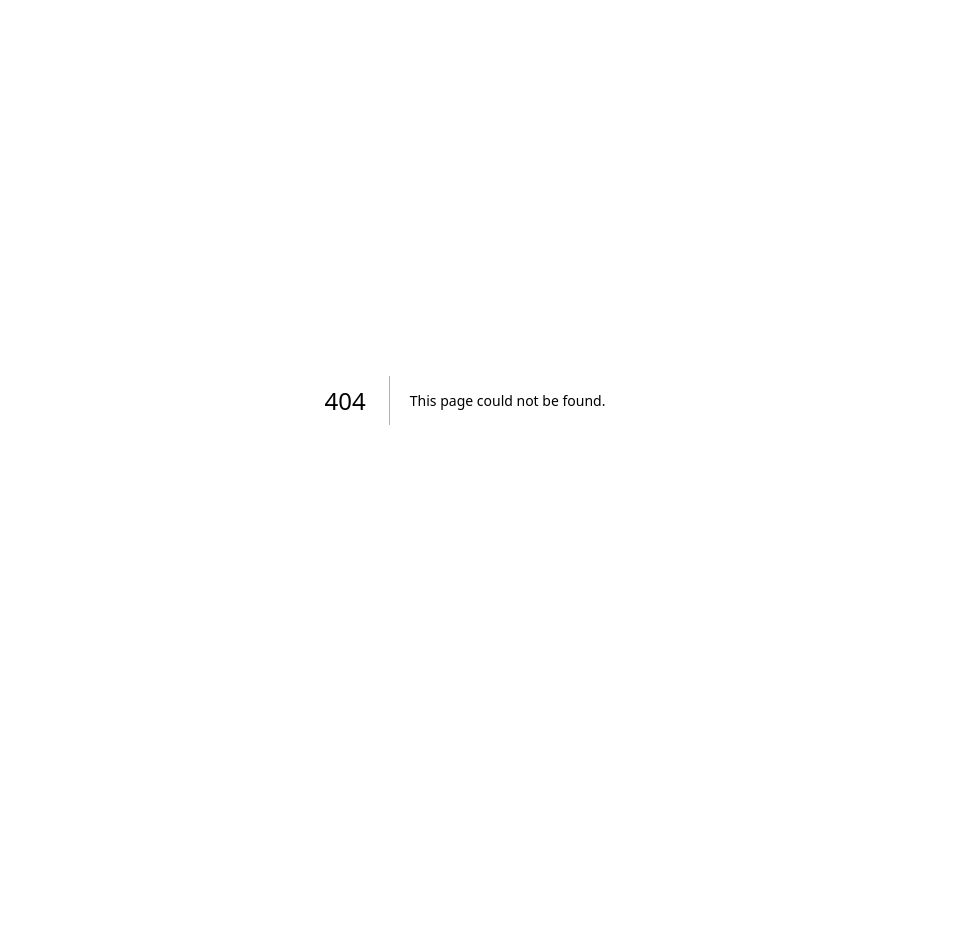
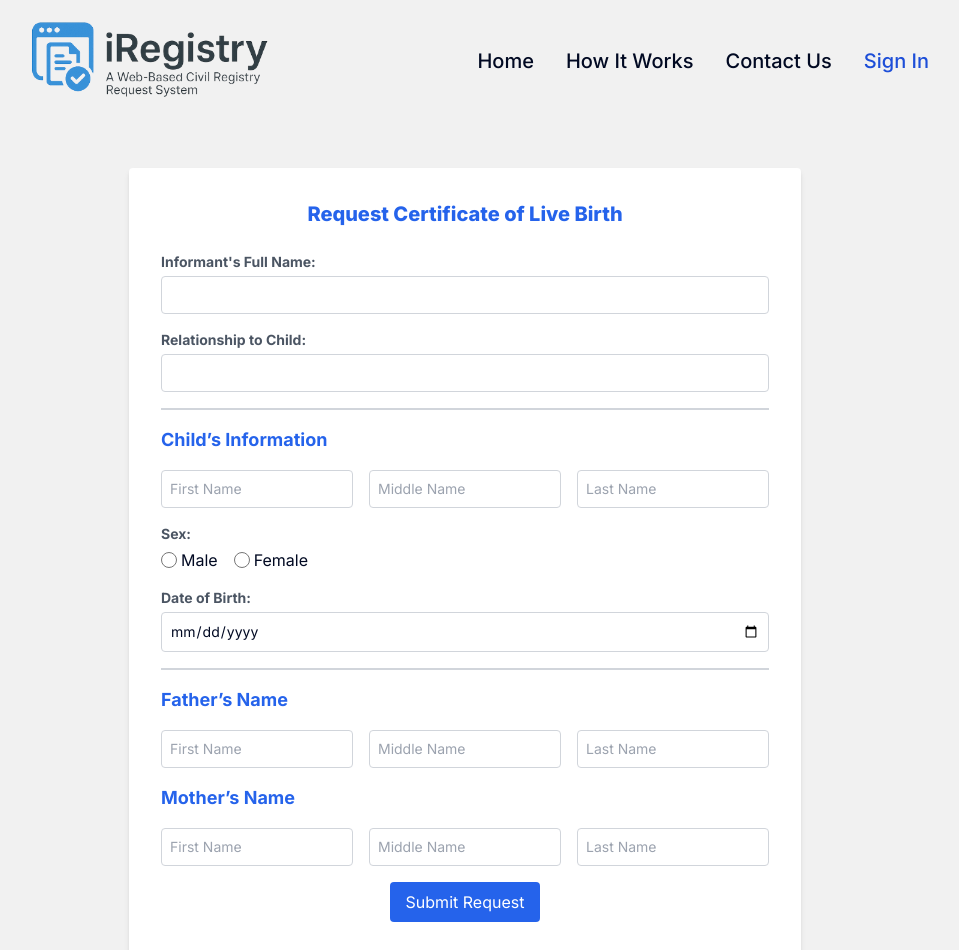
Before and after one commit to lloydeebill/iRegistry, a Next.js app: page /reqstcolb/form in a window 1280 px wide. Before the commit this address had no page. Shown: the top 950 px of the page, without its empty margins (175-1134 px from the left). Before the commit the page ends 800 px from the top, so only its background shows below. Built offline with nearby package versions, Linux system fonts and the light colour scheme; no server answers.

Commit message:
added request colb form

```diff
--- a/app/components/RequestColbForm.jsx
+++ b/app/components/RequestColbForm.jsx
@@ -3,29 +3,31 @@
 import { useState } from "react";
 
 export default function RequestColbForm() {
-	const [formData, setFormData] = useState({
 	const [values, setValues] = useState({
 		informant_name: "",
 		relationship: "",
 		child_firstname: "",
 		child_middlename: "",
 		child_lastname: "",
-      birthdate: "",
-      father_fullname: "",
-      mother_fullname: "",
-    });
-
+		child_sex: "",
+		child_birthdate: "",
+		father_firstname: "",
+		father_middlename: "",
+		father_lastname: "",
+		mother_firstname: "",
+		mother_middlename: "",
+		mother_lastname: "",
 	});
 
 	const handleChange = (e) => {
 		const { name, value } = e.target;
-		setFormData((prev) => ({ ...prev, [name]: value }));
+		setValues((prev) => ({ ...prev, [name]: value }));
 	};
 
 	const handleSubmit = (e) => {
 		e.preventDefault();
-		console.log("Submitted request:", formData);
-		// TODO: send to Supabase or route to preview
+		console.log("Submitted request:", values);
+		// TODO: Insert into Supabase or navigate to preview
 	};
 
 	return (
@@ -66,53 +68,74 @@ export default function RequestColbForm() {
 
 				<hr className="border-t-2 border-gray-300 my-4" />
 
-				{/* Child's Name */}
 				<h2 className="text-lg font-bold text-blue-600">Child’s Information</h2>
-				<div>
-					<label className="text-sm font-bold text-gray-600 block mb-1">
-						First Name:
-					</label>
+
+				{/* Child's Full Name */}
+				<div className="grid grid-cols-1 md:grid-cols-3 gap-4">
 					<input
 						type="text"
 						name="child_firstname"
+						placeholder="First Name"
 						onChange={handleChange}
 						value={values.child_firstname}
 						className="block w-full p-2 rounded text-sm border border-gray-300"
 					/>
-				</div>
-				<div>
-					<label className="text-sm font-bold text-gray-600 block mb-1">
-						Middle Name:
-					</label>
 					<input
 						type="text"
 						name="child_middlename"
+						placeholder="Middle Name"
 						onChange={handleChange}
 						value={values.child_middlename}
 						className="block w-full p-2 rounded text-sm border border-gray-300"
 					/>
-				</div>
-				<div>
-					<label className="text-sm font-bold text-gray-600 block mb-1">
-						Last Name:
-					</label>
 					<input
 						type="text"
 						name="child_lastname"
+						placeholder="Last Name"
 						onChange={handleChange}
 						value={values.child_lastname}
 						className="block w-full p-2 rounded text-sm border border-gray-300"
 					/>
 				</div>
 
-				{/* Child's Birthday */}
+				<div>
+						<label className="text-sm font-bold text-gray-600 block mb-1">
+							Sex:
+						</label>
+						<div className="flex items-center space-x-4">
+							<label className="flex items-center space-x-1">
+								<input
+									type="radio"
+									name="child_sex"
+									value="Male"
+									checked={values.sex === "Male"}
+									onChange={handleChange}
+									className="w-4 h-4"
+								/>
+								<span>Male</span>
+							</label>
+							<label className="flex items-center space-x-1">
+								<input
+									type="radio"
+									name="child_sex"
+									value="Female"
+									checked={values.sex === "Female"}
+									onChange={handleChange}
+									className="w-4 h-4"
+								/>
+								<span>Female</span>
+							</label>
+						</div>
+					</div>
+
+				{/* Child's Birthdate */}
 				<div>
 					<label className="text-sm font-bold text-gray-600 block mb-1">
 						Date of Birth:
 					</label>
 					<input
 						type="date"
-						name="birthdate"
+						name="child_birthdate"
 						onChange={handleChange}
 						value={values.birthdate}
 						className="block w-full p-2 rounded text-sm border border-gray-300"
@@ -121,33 +144,63 @@ export default function RequestColbForm() {
 
 				<hr className="border-t-2 border-gray-300 my-4" />
 
-				{/* Father's Name */}
 				<h2 className="text-lg font-bold text-blue-600">Father’s Name</h2>
-				<div>
+				<div className="grid grid-cols-1 md:grid-cols-3 gap-4">
 					<input
 						type="text"
-						name="father_fullname"
-						placeholder="Full Name"
+						name="father_firstname"
+						placeholder="First Name"
 						onChange={handleChange}
-						value={values.father_fullname}
+						value={values.father_firstname}
+						className="block w-full p-2 rounded text-sm border border-gray-300"
+					/>
+					<input
+						type="text"
+						name="father_middlename"
+						placeholder="Middle Name"
+						onChange={handleChange}
+						value={values.father_middlename}
+						className="block w-full p-2 rounded text-sm border border-gray-300"
+					/>
+					<input
+						type="text"
+						name="father_lastname"
+						placeholder="Last Name"
+						onChange={handleChange}
+						value={values.father_lastname}
 						className="block w-full p-2 rounded text-sm border border-gray-300"
 					/>
 				</div>
 
-				{/* Mother's Name */}
-				<h2 className="text-lg font-bold text-blue-600 mt-4">Mother’s Name</h2>
-				<div>
+				<h2 className="text-lg font-bold text-blue-600 mt-6">Mother’s Name</h2>
+				<div className="grid grid-cols-1 md:grid-cols-3 gap-4">
 					<input
 						type="text"
-						name="mother_fullname"
-						placeholder="Full Name"
+						name="mother_firstname"
+						placeholder="First Name"
 						onChange={handleChange}
-						value={values.mother_fullname}
+						value={values.mother_firstname}
+						className="block w-full p-2 rounded text-sm border border-gray-300"
+					/>
+					<input
+						type="text"
+						name="mother_middlename"
+						placeholder="Middle Name"
+						onChange={handleChange}
+						value={values.mother_middlename}
+						className="block w-full p-2 rounded text-sm border border-gray-300"
+					/>
+					<input
+						type="text"
+						name="mother_lastname"
+						placeholder="Last Name"
+						onChange={handleChange}
+						value={values.mother_lastname}
 						className="block w-full p-2 rounded text-sm border border-gray-300"
 					/>
 				</div>
 
-				{/* Submit Button */}
+				{/* Submit */}
 				<div className="text-center mt-6">
 					<button
 						type="submit"
--- /dev/null
+++ b/app/reqstcolb/form/page.jsx
@@ -0,0 +1,38 @@
+"use client";
+export const dynamic = "force-dynamic";
+import React, { useEffect, useState } from "react";
+import { supabase } from "@/lib/supabaseClient";
+import Navbar from "../../components/Navbar";
+import Footer from "../../components/Footer";
+import FooterBanner from "@/app/components/FooterBanner";
+import { Suspense } from "react";
+import RequestColbForm from "@/app/components/RequestColbForm";
+
+export default function BirthFormPage() {
+    const [user, setUser] = useState(null);
+
+    useEffect(() => {
+        const getUser = async () => {
+            const {
+                data: { session },
+            } = await supabase.auth.getSession();
+            setUser(session?.user || null);
+        };
+
+        getUser();
+    }, []);
+
+    return (
+        <main className="flex min-h-screen flex-col bg-[#F1F1F1] container mx-auto lg:px-10 py-4">
+            <Navbar />
+            <div className="mt-16 lg:mt-28 container mx-auto px-6 lg:px-4 py-0">
+                <div className="mt-7 text-blue-500 text-center text-sm lg:text-start lg:text-xl mb-4"></div>
+                <Suspense fallback={<div>Loading form...</div>}>
+                    <RequestColbForm/>
+                </Suspense>
+                <FooterBanner />
+                <Footer />
+            </div>
+        </main>
+    );
+}
--- a/app/reqstcolb/page.jsx
+++ b/app/reqstcolb/page.jsx
@@ -10,7 +10,7 @@ import { supabase } from "@/lib/supabaseClient";
 
 const ReqstColb = () => {
 	const title = "Request Certificate of Live Birth";
-	const link = "https://forms.gle/kwX8jmdxijXNcv4v5";
+	const link = "/reqstcolb/form";
 
 	const [user, setUser] = useState(null);
 
```
Lines whose indentation alone changed are shown as unchanged.
